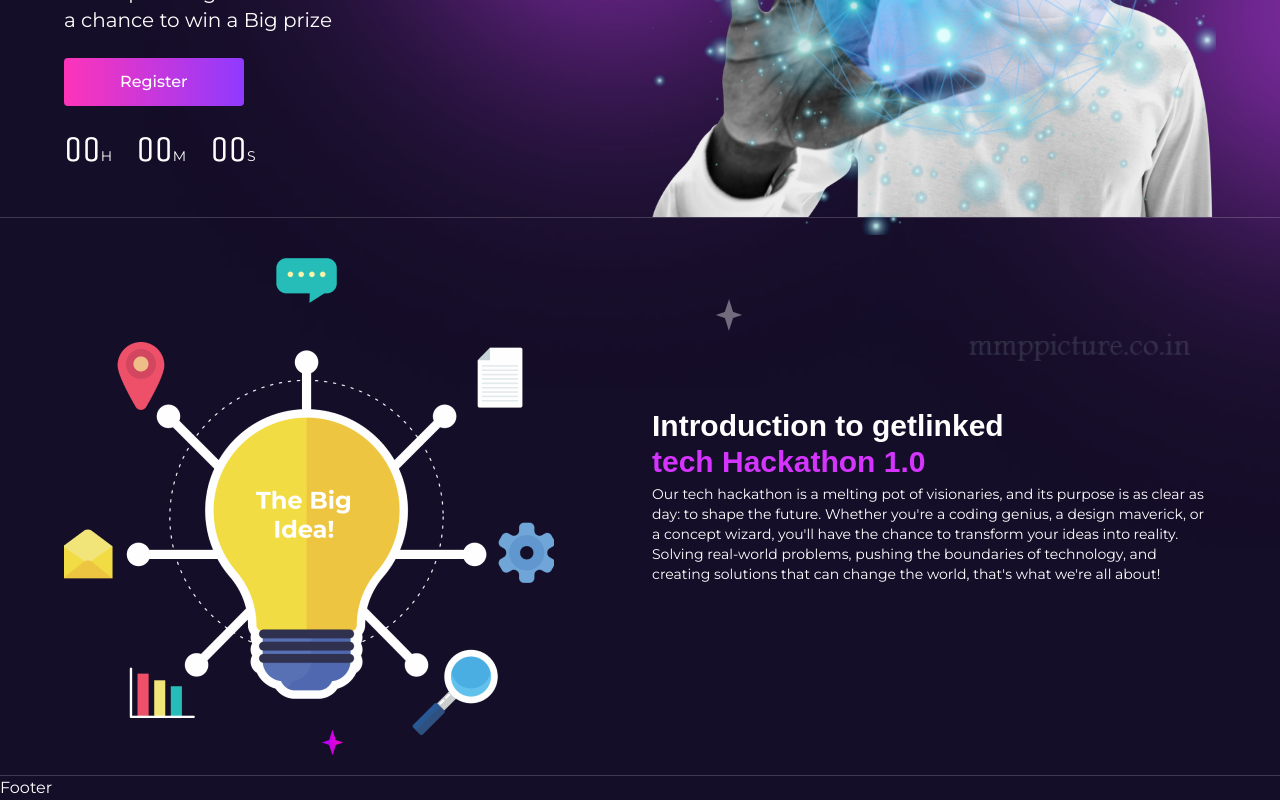
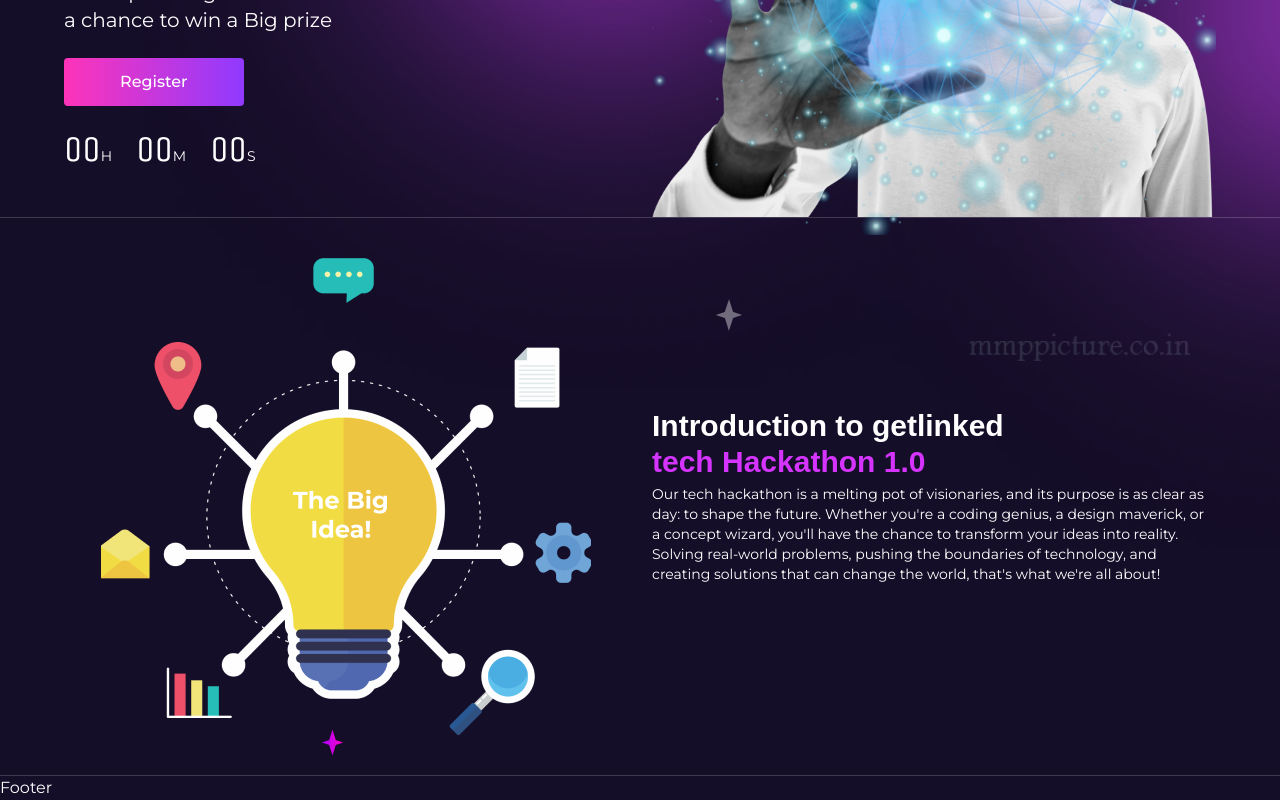
Before and after one commit to gift56/getlinked-ui-challengn, a Next.js app: page / in a window 1280 px wide. Shown: the part 447-1247 px from the top of the page. Built offline with nearby package versions, Linux system fonts and the light colour scheme; a web font is replaced by a local one.

Commit message:
moving to the next

```diff
--- a/components/LandingpageContent/Introduction.tsx
+++ b/components/LandingpageContent/Introduction.tsx
@@ -6,7 +6,7 @@ const Introduction = () => {
       <div className="container">
         <div className="flex items-center justify-center tab:justify-between w-full gap-6 flex-col tab:flex-row">
           <div className="w-full tab:flex-1">
-            <img src="/img/ideaImg.png" alt="ideaImg" className="tab:w-[490px] w-[264px]" />
+            <img src="/img/ideaImg.png" alt="ideaImg" className="tab:w-[490px] w-[264px] mx-auto" />
           </div>
           <div className="w-full tab:flex-1 flex flex-col gap-1">
             <h2 className="text-xl font-bold md:text-2xl text-center tab:text-start tab:text-3xl font-clash">
```
